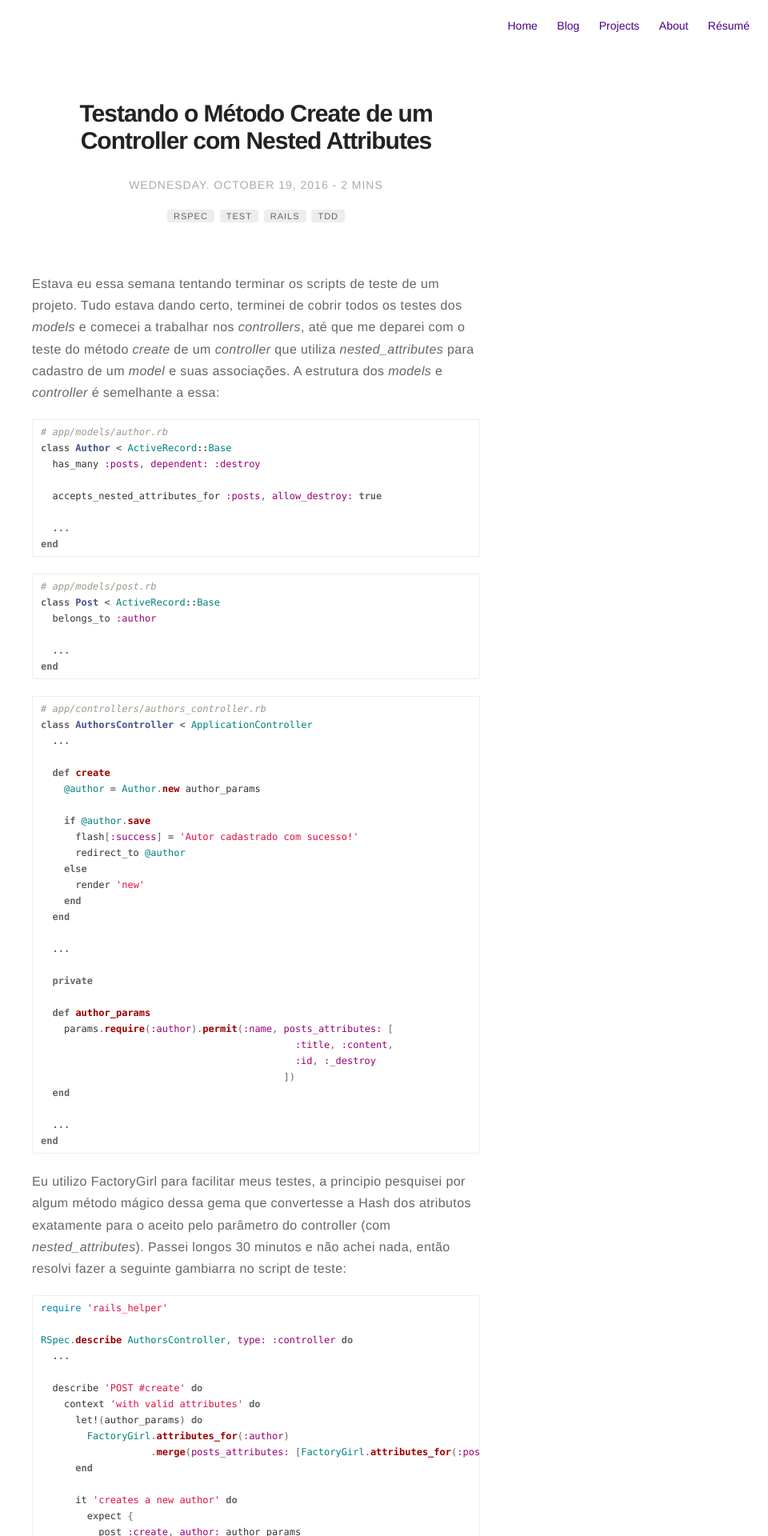
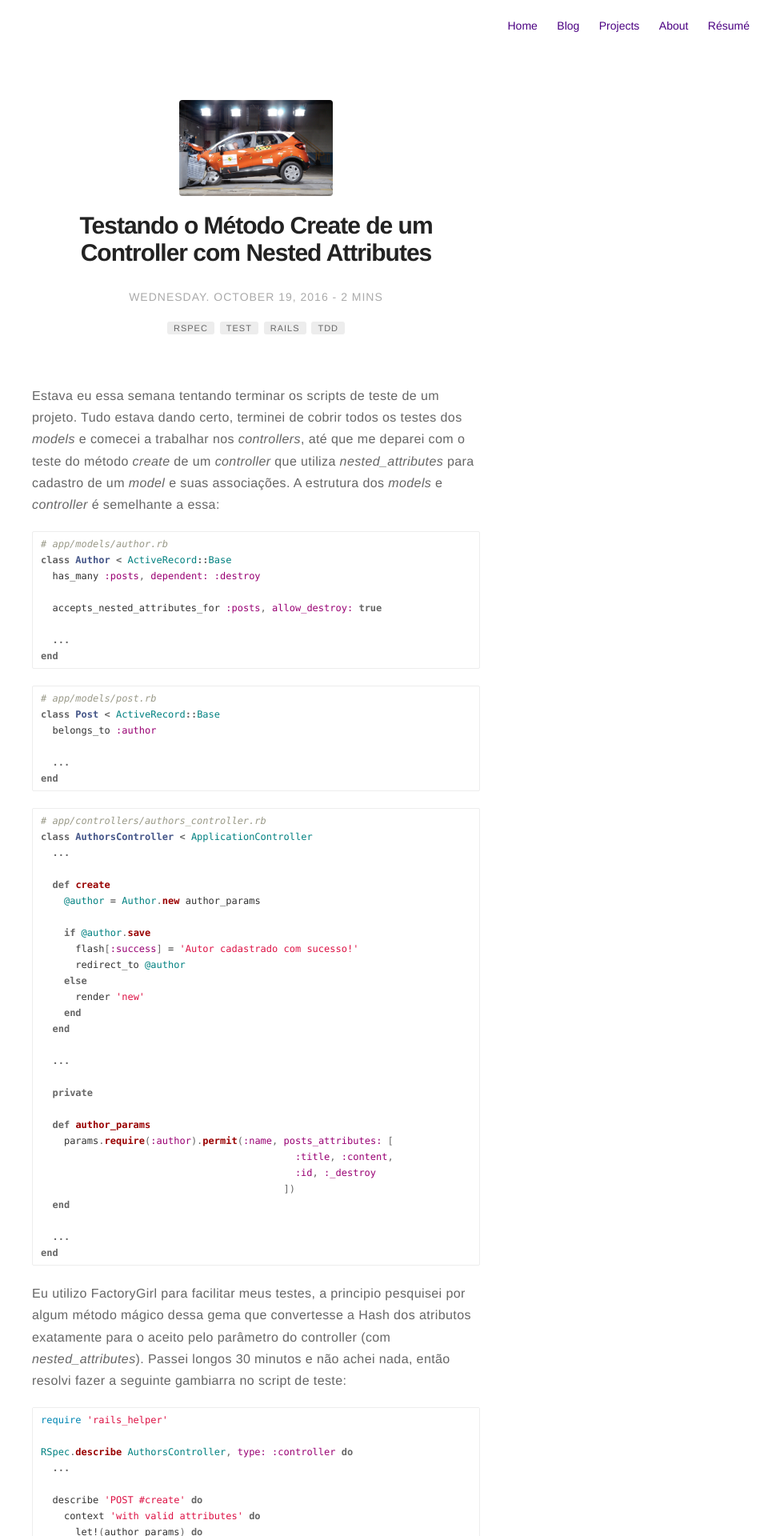
Before and after one commit to marceloperini/marceloperini.github.io, a Jekyll site: the page built from _posts/2016-10-19-nested_attributes_rspec_controller_test.markdown, in a window 1280 px wide. Shown: the top 1920 px of the page at 80% size, without its empty margins (320-1280 px from the left). Built offline with Jekyll 4.4.1, drawn with Linux system fonts in a browser that asks for light colours; comment, search, counter and statistics services are not loaded.

Commit message:
image header post

```diff
--- a/_posts/2016-10-19-nested_attributes_rspec_controller_test.markdown
+++ b/_posts/2016-10-19-nested_attributes_rspec_controller_test.markdown
@@ -2,6 +2,8 @@
 title: "Testando o Método Create de um Controller com Nested Attributes"
 layout: post
 date: 2016-10-19 12:46:00
+image: /assets/images/post1.jpg
+headerImage: true
 tag:
   - rspec
   - test
```
Also changed, not shown: assets/images/post1.jpg (added).
